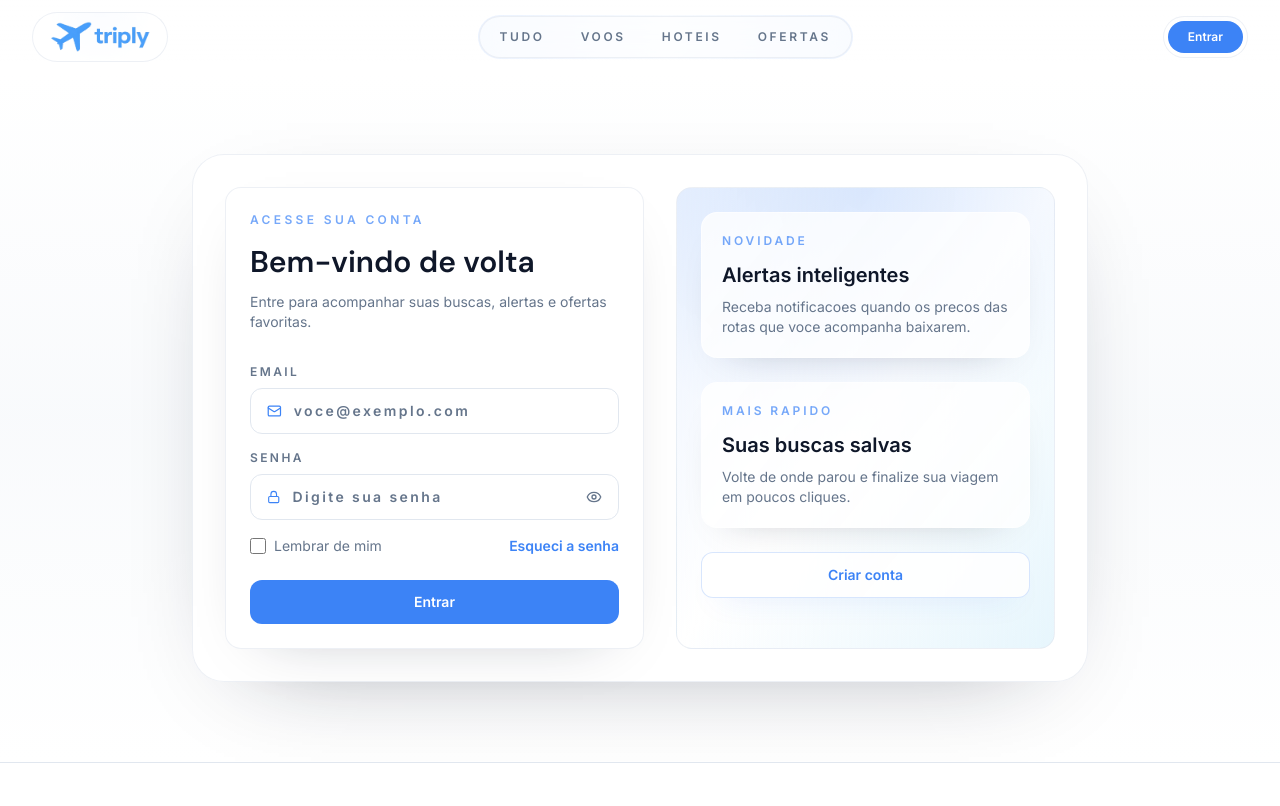
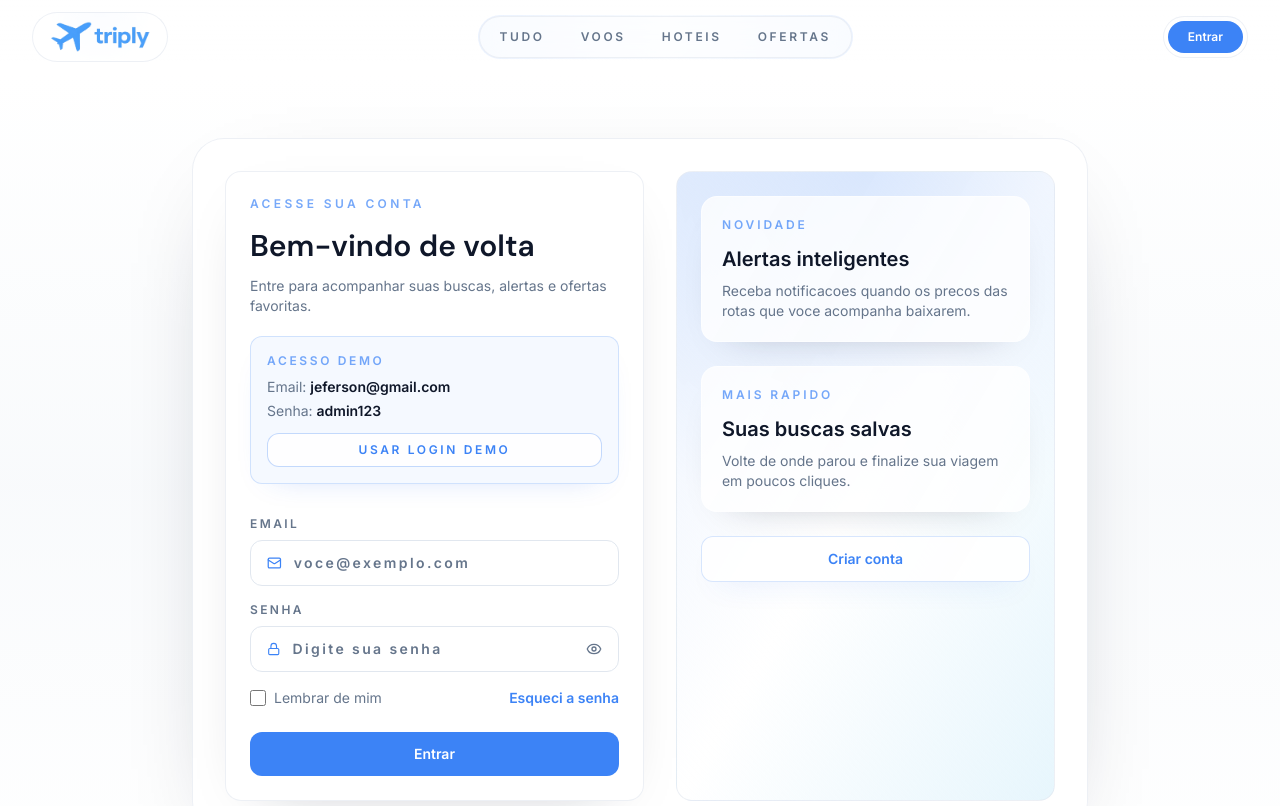
Before and after one commit to JefiiRamos/Triply, a Next.js app: page /login in a window 1280 px wide. Shown: the top 806 px of the page. Built offline with nearby package versions, Linux system fonts and the light colour scheme.

Commit message:
adjustment on login page

```diff
--- a/app/login/page.tsx
+++ b/app/login/page.tsx
@@ -28,6 +28,12 @@ export default function LoginPage() {
     password: "admin123",
   }
   const storageKey = "planair:user"
+
+  const handleUseMockLogin = () => {
+    setMode("login")
+    setEmail(mockAccount.email)
+    setPassword(mockAccount.password)
+  }
 
   const handleLogin = async () => {
     if (isSubmitting) return
@@ -163,6 +169,33 @@ export default function LoginPage() {
                         Entre para acompanhar suas buscas, alertas e ofertas
                         favoritas.
                       </p>
+
+                      <div className="mt-5 rounded-xl border border-primary/20 bg-primary/5 p-4 text-sm text-foreground shadow-[0_12px_30px_-24px_rgba(37,99,235,0.35)]">
+                        <p className="text-xs font-semibold uppercase tracking-[0.22em] text-primary/70">
+                          Acesso demo
+                        </p>
+                        <div className="mt-2 space-y-1 text-sm">
+                          <p className="text-muted-foreground">
+                            Email:{" "}
+                            <span className="font-semibold text-foreground">
+                              {mockAccount.email}
+                            </span>
+                          </p>
+                          <p className="text-muted-foreground">
+                            Senha:{" "}
+                            <span className="font-semibold text-foreground">
+                              {mockAccount.password}
+                            </span>
+                          </p>
+                        </div>
+                        <button
+                          type="button"
+                          onClick={handleUseMockLogin}
+                          className="mt-3 w-full rounded-lg border border-primary/30 bg-white/90 px-4 py-2 text-xs font-semibold uppercase tracking-[0.22em] text-primary shadow-[0_10px_26px_-20px_rgba(37,99,235,0.35)] transition hover:-translate-y-0.5 hover:bg-white"
+                        >
+                          Usar login demo
+                        </button>
+                      </div>
 
                       <div className="mt-8 space-y-4">
                         <label className="flex flex-col gap-2 text-xs font-semibold uppercase tracking-[0.2em] text-muted-foreground">
```
